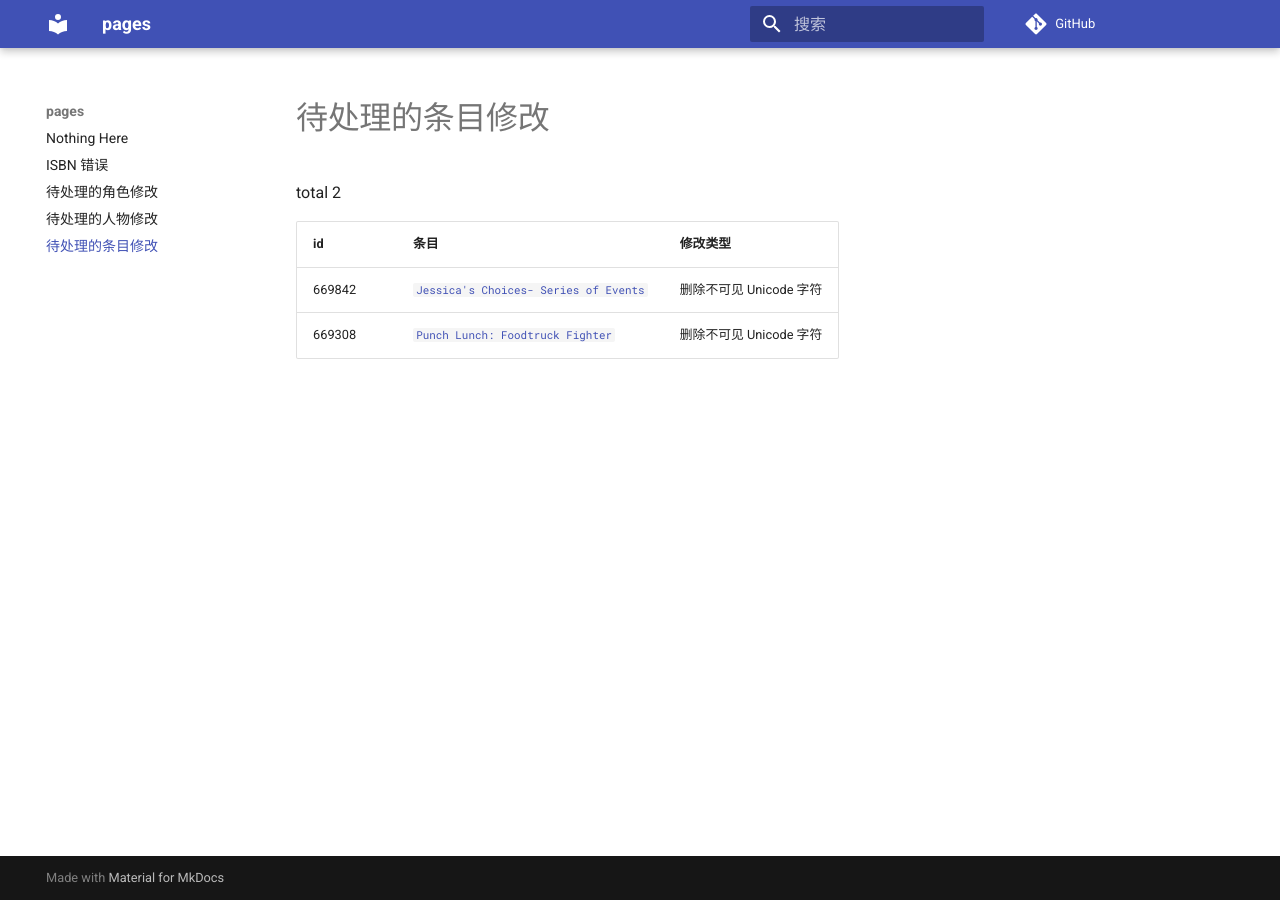
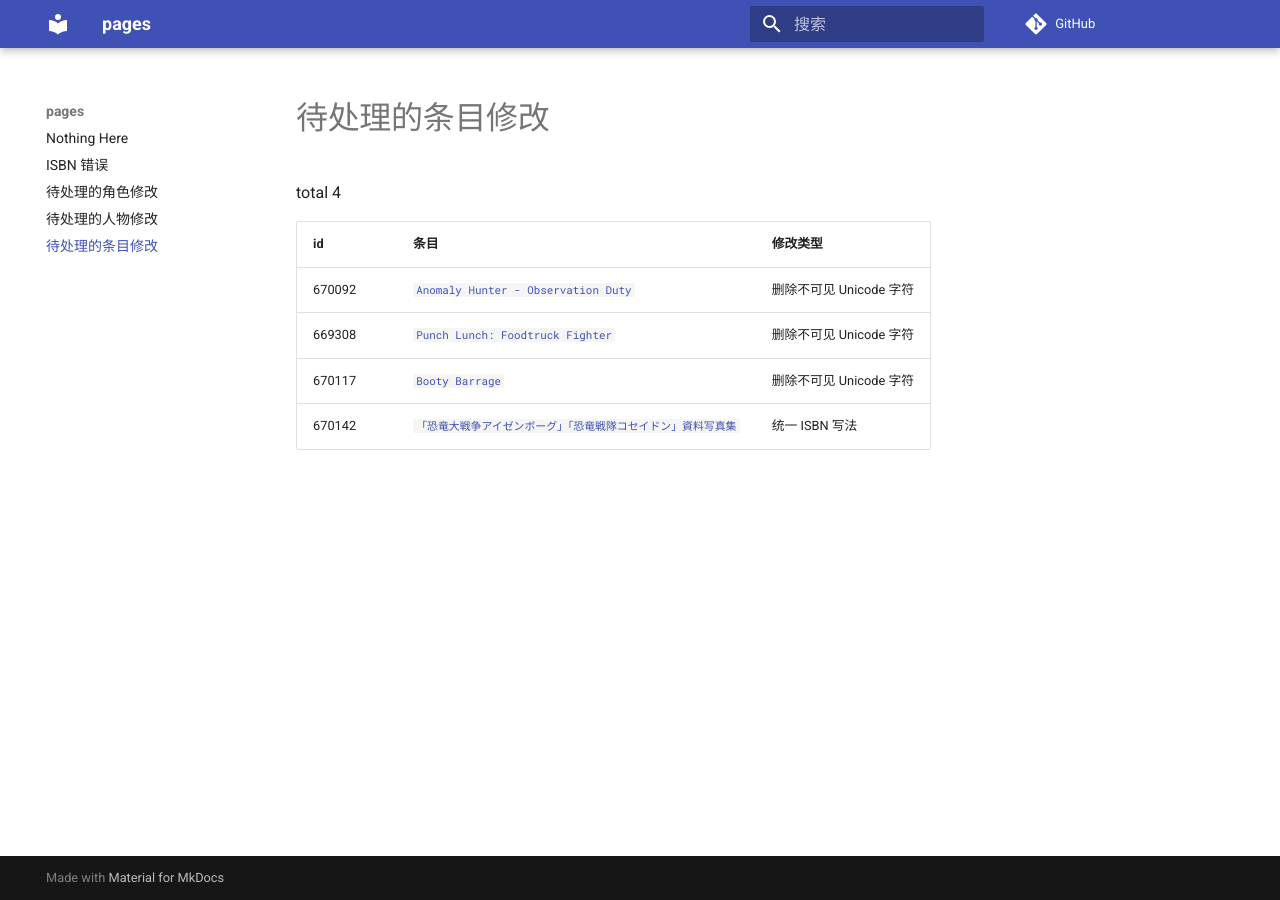
Before and after one commit to trim21/bangumi-pages, an MkDocs documentation site: the page built from docs/pending-subject-changes.md, in a window 1280 px wide. Built offline with MkDocs 1.6.1 and Material for MkDocs 9.7.7, drawn with Linux system fonts in a browser that asks for light colours; comment, search, counter and statistics services are not loaded.

Commit message:
update pending-changes.md

```diff
--- a/docs/pending-subject-changes.md
+++ b/docs/pending-subject-changes.md
@@ -1,8 +1,10 @@
 # 待处理的条目修改
 
-total 2
+total 4
 
 | id | 条目 | 修改类型 |
 | --- | --- | --- |
-| 669842 | [`Jessica's Choices- Series of Events`](https://bgm.tv/subject/669842) | 删除不可见 Unicode 字符 |
+| 670092 | [`Anomaly Hunter - Observation Duty`](https://bgm.tv/subject/670092) | 删除不可见 Unicode 字符 |
 | 669308 | [`Punch Lunch: Foodtruck Fighter`](https://bgm.tv/subject/669308) | 删除不可见 Unicode 字符 |
+| 670117 | [`Booty Barrage`](https://bgm.tv/subject/670117) | 删除不可见 Unicode 字符 |
+| 670142 | [`「恐竜大戦争アイゼンボーグ」「恐竜戦隊コセイドン」資料写真集`](https://bgm.tv/subject/670142) | 统一 ISBN 写法 |
```
